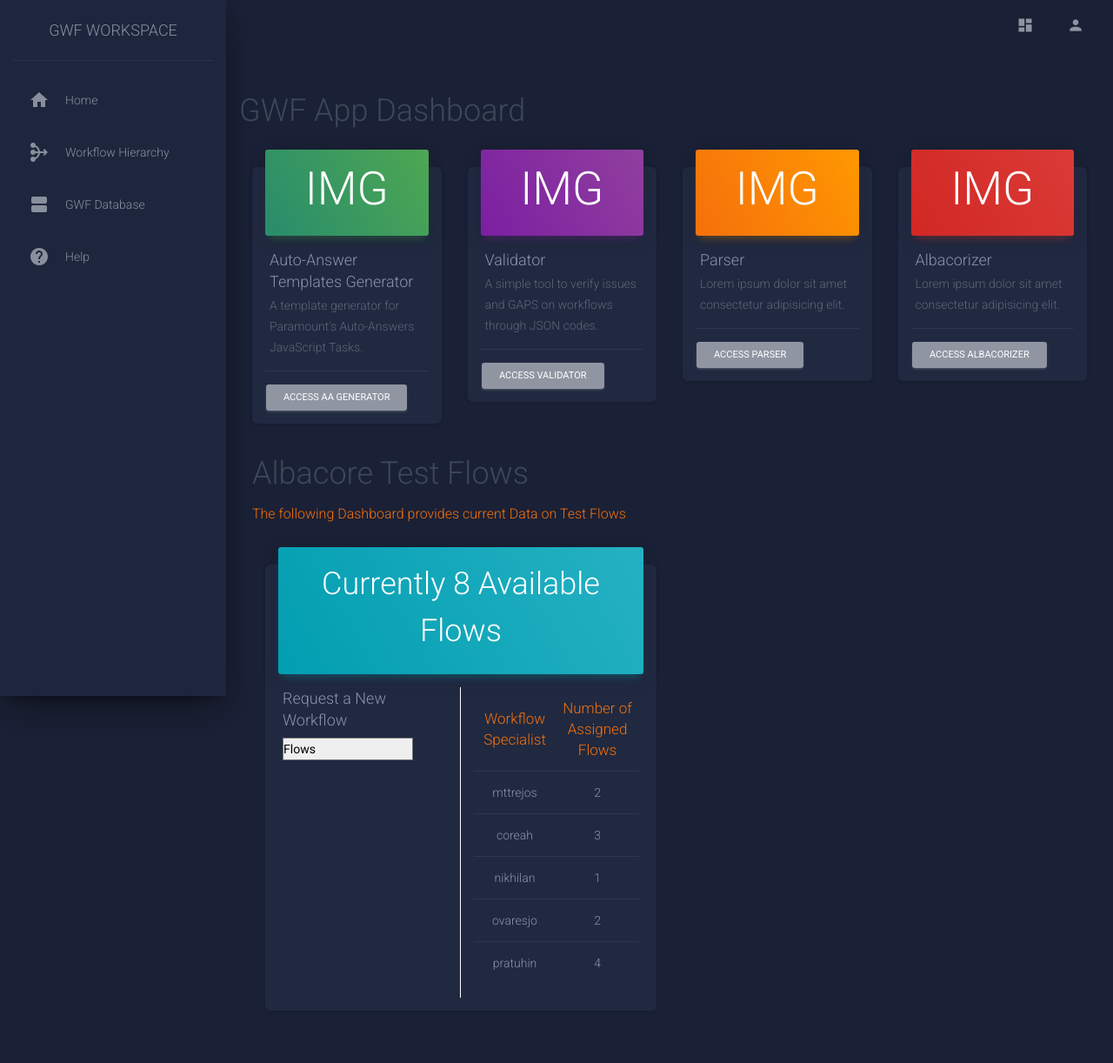
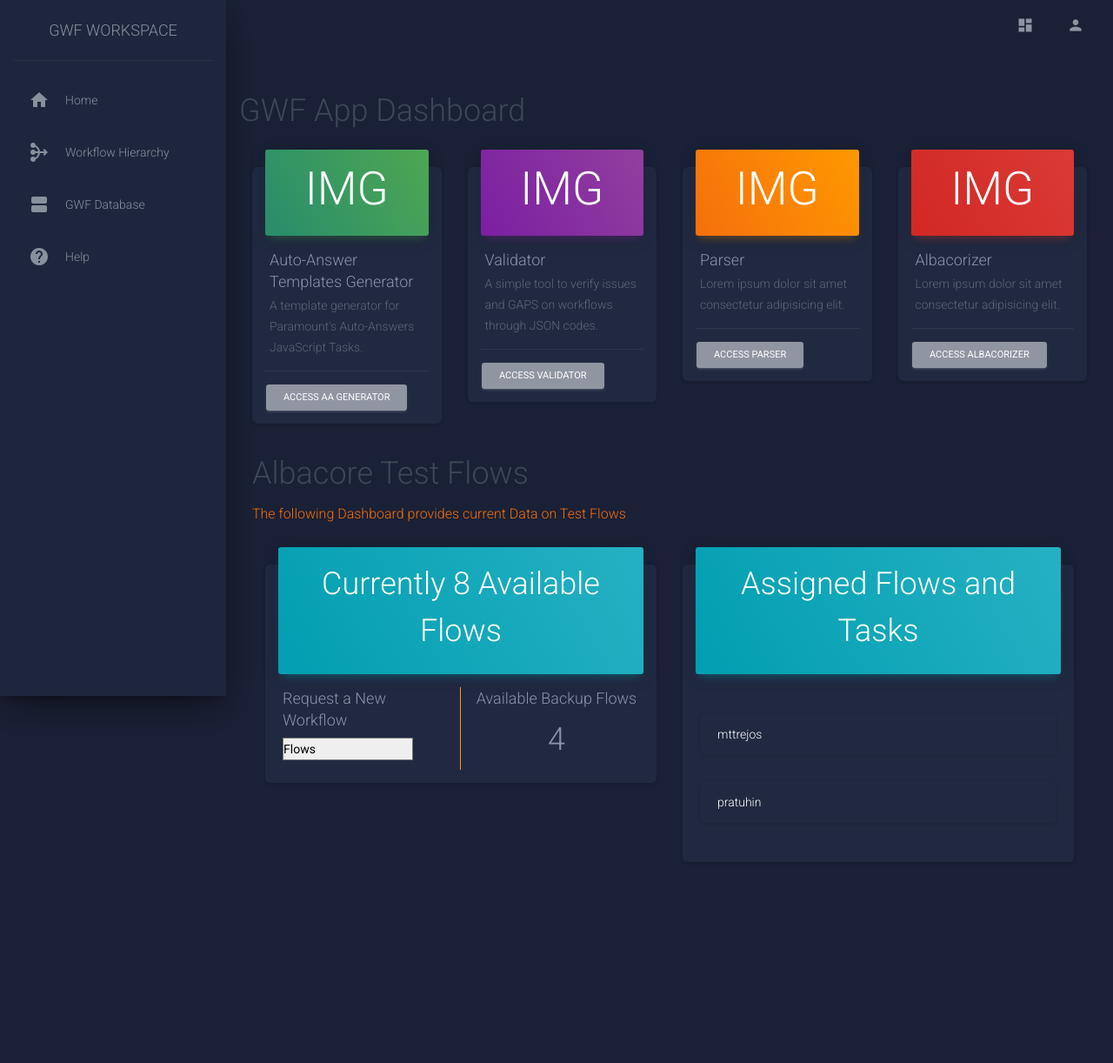
Before and after one commit to MarcoOrtiz90/gwf_hub_repo, a Django app: template gwf_hub/templates/overview.html in a window 1280 px wide. Shown: the whole page at 87% size. After the commit the page ends 930 px from the top, so only its background shows below. Run offline with Django 3.2, Linux system fonts and the light colour scheme; the template is opened without the code that fills it, so the values that code supplies are empty; some libraries are stand-ins or nearby versions.

Commit message:
changes to testFlows

```diff
--- a/gwf_hub/templates/overview.html
+++ b/gwf_hub/templates/overview.html
@@ -100,40 +100,77 @@
                                     </div>
                                     <div class="card-body">
                                         <div class="row">
-                                            <div class="col-md-6" style="border-right: 0.5px solid white">
+                                            <div class="col-md-6" style="border-right: 0.5px solid rgb(253, 151, 34)">
                                                 <h4>Request a New Workflow</h4>
                                                 <select name="requestFlow" id="requestFlow" style="width: 150px;">
-                                                    <option value="flow"> Flows</option>
+                                                    <option value="flow">Flows</option>
                                                 </select>
                                             </div>
                                             <div class="col-md-6">
+                                                <h4 style="text-align: center;">Available Backup Flows</h4>
+                                                <h2 style="text-align: center;">4</h2>
+                                            </div>
+                                        </div>
+                                    </div>
+                                </div>
+                            </div>
+                            <div class="col-md-6">
+                                <div class="card card-chart">
+                                    <div class="card-header card-header-info">
+                                        <h2 style="text-align: center;">Assigned Flows and Tasks</h2>
+                                    </div>
+                                    <div class="card-body">
+                                        <div class="row">
+                                            <div class="col-md-12">
+                                                <div id="card-749841">
+                                                    <div class="card">
+                                                        <div class="card-header">
+                                                             <a class="card-link collapsed" data-toggle="collapse" data-parent="#card-749841" href="#card-element-901460">mttrejos</a>
+                                                        </div>
+                                                        <div id="card-element-901460" class="collapse">
+                                                            <div class="card-body">
                                                                 <table class="table table-hover">
                                                                     <thead style="text-align: center;">
                                                                         <tr>
-                                                            <th class="text-warning">Workflow Specialist</th>
-                                                            <th class="text-warning">Number of Assigned Flows</th>
+                                                                            <th>Workflow ID</th>
+                                                                            <th>Task IDS</th>
                                                                         </tr>
                                                                     </thead>
                                                                     <tbody style="text-align: center;">
                                                                         <tr>
-                                                            <td>mttrejos</td>
-                                                            <td>2</td>
+                                                                            <td>bri_gwf_us_vc</td>
+                                                                            <td>2000001111111</td>
                                                                         </tr>
                                                                         <tr>
-                                                            <td>coreah</td>
-                                                            <td>3</td>
+                                                                            <td>bri_gwf_us_nc</td>
+                                                                            <td>2000000222222</td>
+                                                                        </tr>
+                                                                    </tbody>
+                                                                </table>
+                                                            </div>
+                                                        </div>
+                                                    </div>
+                                                    <div class="card">
+                                                        <div class="card-header">
+                                                             <a class="collapsed card-link" data-toggle="collapse" data-parent="#card-749841" href="#card-element-697935">pratuhin</a>
+                                                        </div>
+                                                        <div id="card-element-697935" class="collapse">
+                                                            <div class="card-body">
+                                                                <table class="table table-hover">
+                                                                    <thead style="text-align: center;">
+                                                                        <tr>
+                                                                            <th>Workflow ID</th>
+                                                                            <th>Task IDS</th>
+                                                                        </tr>
+                                                                    </thead>
+                                                                    <tbody style="text-align: center;">
+                                                                        <tr>
+                                                                            <td>bri_gwf_us_vc</td>
+                                                                            <td>2000001111111</td>
                                                                         </tr>
                                                                         <tr>
-                                                            <td>nikhilan</td>
-                                                            <td>1</td>
-                                                        </tr>
-                                                        <tr>
-                                                            <td>ovaresjo</td>
-                                                            <td>2</td>
-                                                        </tr>
-                                                        <tr>
-                                                            <td>pratuhin</td>
-                                                            <td>4</td>
+                                                                            <td>bri_gwf_us_nc</td>
+                                                                            <td>2000000222222</td>
                                                                         </tr>
                                                                     </tbody>
                                                                 </table>
@@ -142,8 +179,9 @@
                                                     </div>
                                                 </div>
                                             </div>
-                            <div class="col-md-6">
-
+                                        </div>
+                                    </div>
+                                </div>
                             </div>
                         </div>
                     </div>
```
Lines whose indentation alone changed are shown as unchanged.
